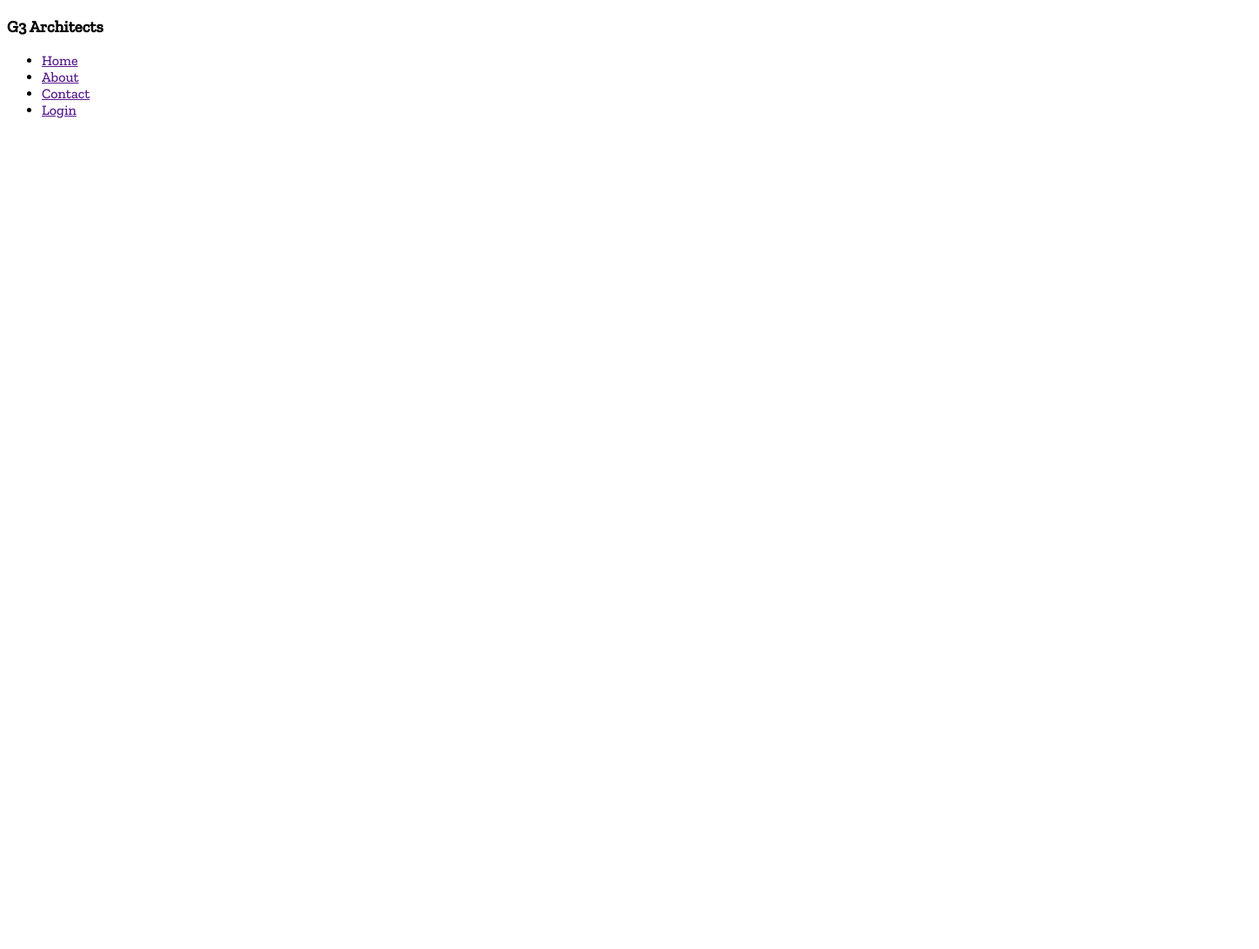
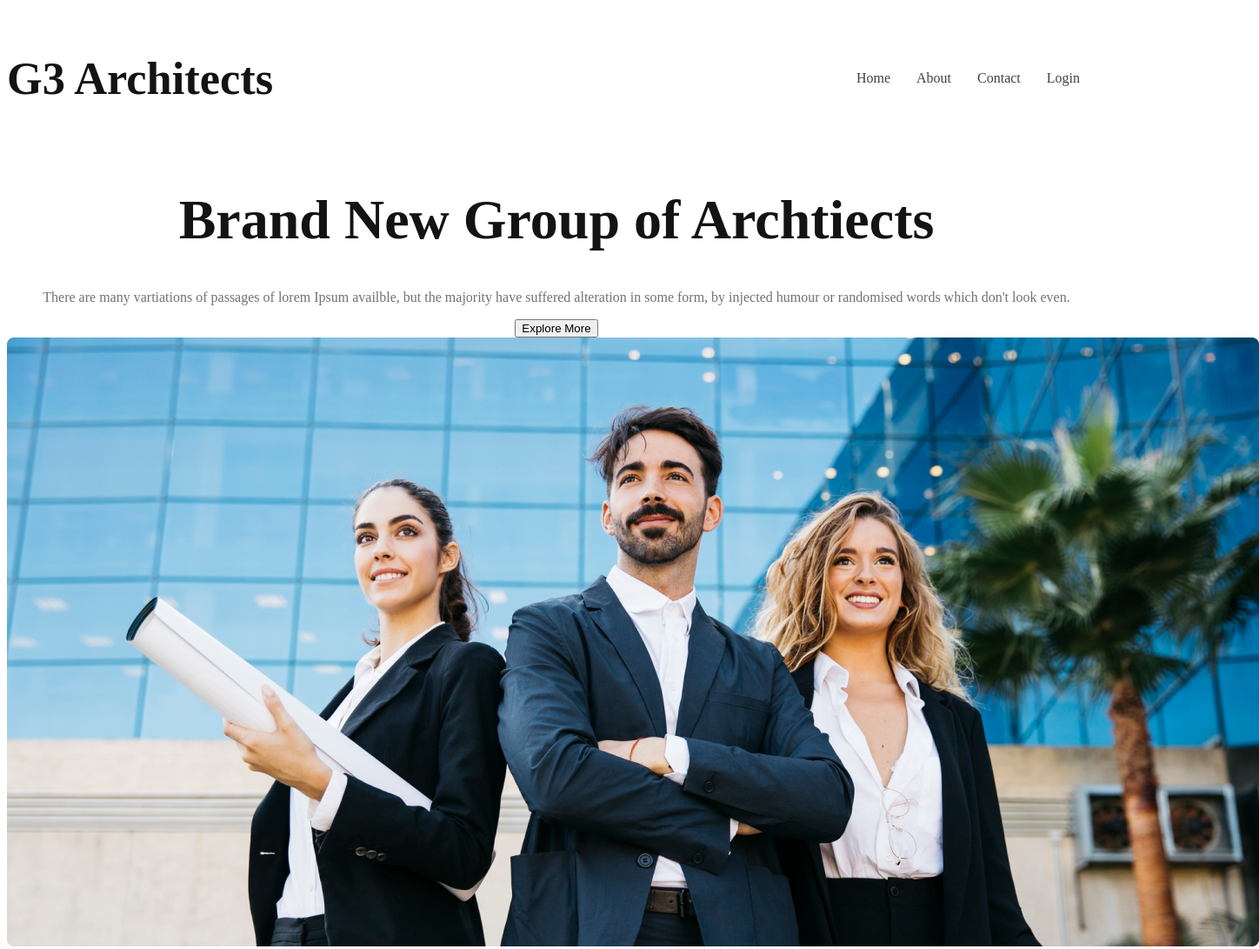
Before and after one commit to Jashim8/g3-architects-website, a plain HTML site: page index.html in a window 1280 px wide. Shown: the whole page at 87% size, 1448 px wide, since content can reach past the window. Before the commit the page ends 800 px from the top, so only its background shows below. Drawn offline with nearby package versions, Linux system fonts and the light colour scheme.

Commit message:
banner content added

```diff
--- a/index.html
+++ b/index.html
@@ -10,7 +10,7 @@
 
     <body>
         <header>
-            <nav>
+            <nav class="title">
                 <h3>G3 Architects</h3>
                 <ul>
                     <li><a href="">Home</a></li>
@@ -19,6 +19,19 @@
                     <li><a href="">Login</a></li>
                 </ul>
             </nav>
+            <div class="banner">
+                <div class="banner-container">
+                    <h1 class="banner-title">Brand New Group of Archtiects</h1>
+                    <p class="banner-description">There are many vartiations of passages of lorem Ipsum availble, but
+                        the
+                        majority have suffered alteration in some form, by injected humour or randomised words which
+                        don't
+                        look even.
+                    </p>
+                    <button class="btn-primary">Explore More</button>
+                </div>
+                <img src="images/banner.png" alt="">
+            </div>
         </header>
         <main></main>
         <footer></footer>
--- a/styles/architect.css
+++ b/styles/architect.css
@@ -2,8 +2,65 @@
 
 @import url('https://fonts.googleapis.com/css2?family=Ubuntu&family=Work+Sans:wght@400;500;700;800&family=Zilla+Slab:wght@500&display=swap');
 
-* {
-    font-family: 'Ubuntu', sans-serif;
-    font-family: 'Work Sans', sans-serif;
-    font-family: 'Zilla Slab', serif;
+/* shared styles* { */
+font-family: 'Ubuntu',
+sans-serif;
+font-family: 'Work Sans',
+sans-serif;
+font-family: 'Zilla Slab',
+serif;
 }
+
+/* header styles */
+
+header {
+    background: rgba(255, 144, 14, 0.10);
+    padding: 50px 240px;
+}
+
+.btn-primary {}
+
+nav {
+    display: flex;
+    justify-content: space-between;
+    align-items: center;
+}
+
+.title {
+    font-size: 2.8rem;
+    font-weight: 700;
+    color: #131313;
+}
+
+nav>ul {
+    display: flex;
+}
+
+nav li {
+    list-style: none;
+    margin-right: 30px;
+    font-weight: 500;
+    font-size: 1rem;
+}
+
+nav li a {
+    text-decoration: none;
+    color: #424242;
+}
+
+/* banner-styles */
+.banner-container {
+    max-width: 800;
+    text-align: center;
+    margin: 0 auto;
+}
+
+.banner-title {
+    font-size: 4rem;
+    font-weight: 700;
+    color: #131313;
+}
+
+.banner-description {
+    color: #727272;
+}
```
